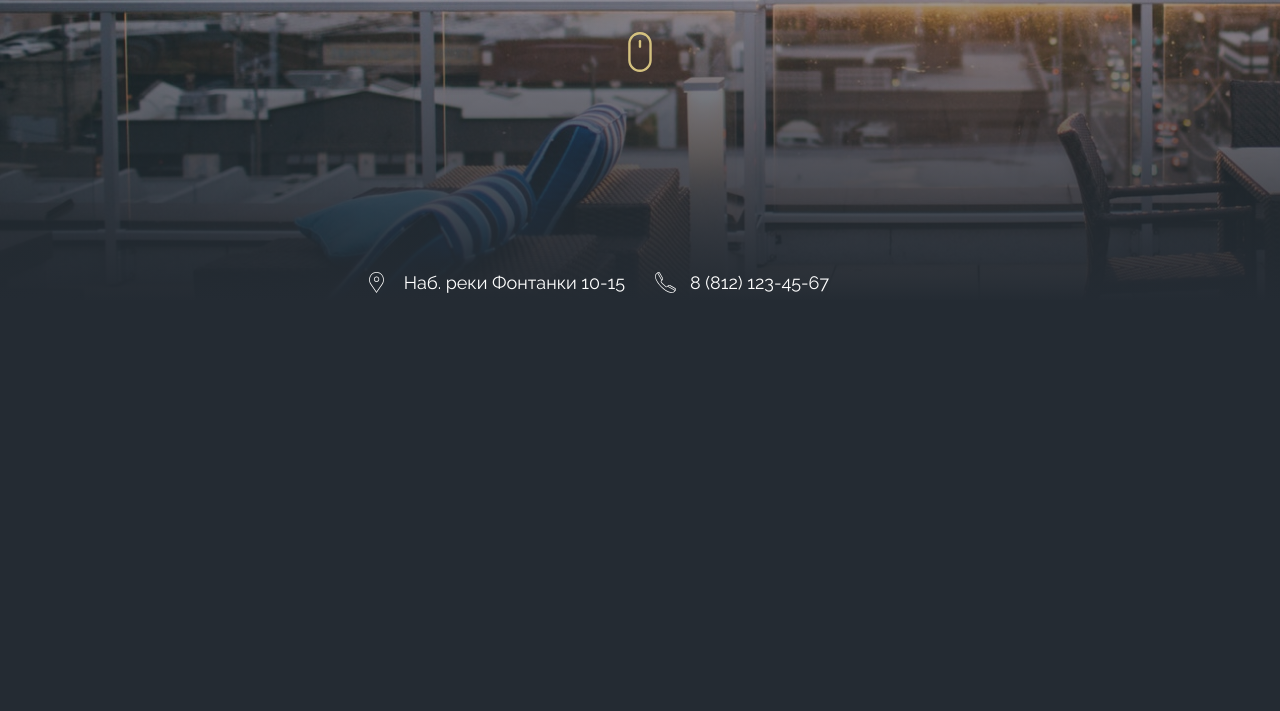
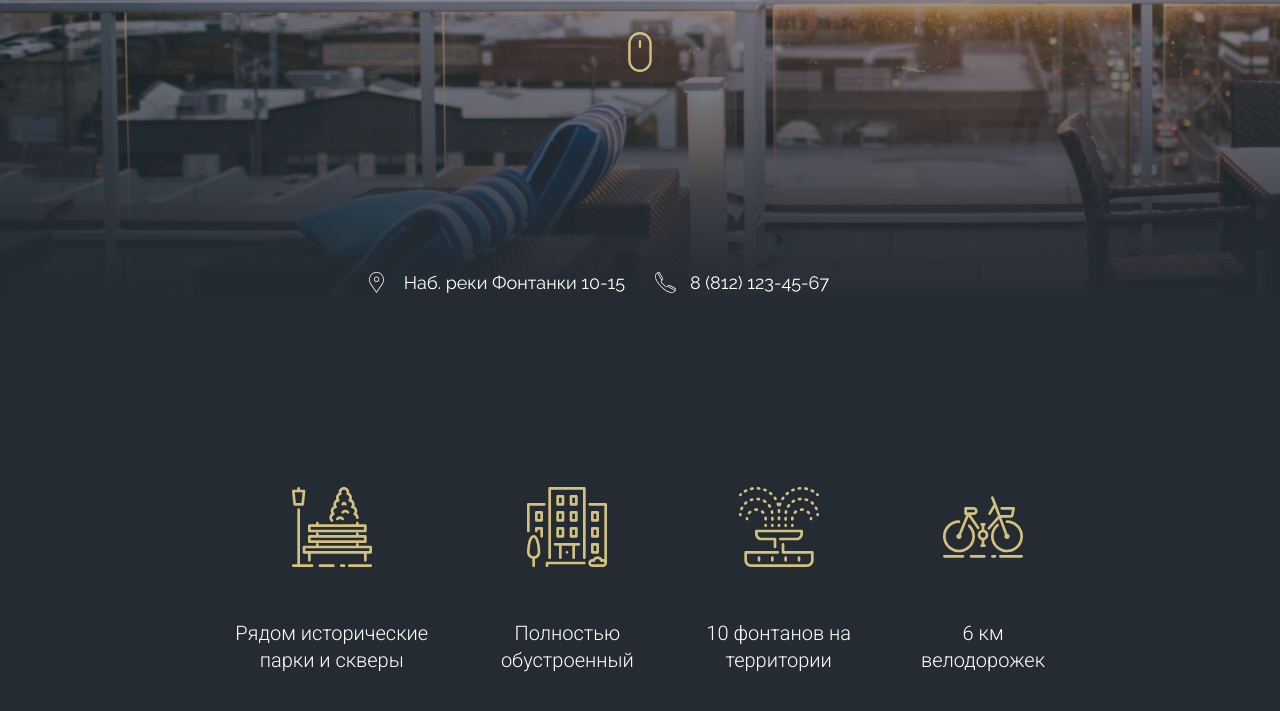
Before and after one commit to Kabuto43/LoftHouse, a website: page index.html in a window 1280 px wide. Shown: the part 473-1184 px from the top of the page. Before the commit the page ends 840 px from the top, so only its background shows below. Drawn offline with nearby package versions, Linux system fonts and the light colour scheme; a web font is replaced by a local one.

Commit message:
added benefits section

```diff
--- a/index.html
+++ b/index.html
@@ -52,5 +52,38 @@
             <a href="tel:+78121234567" class="info info--tel">8 (812) 123-45-67</a>
         </div>
     </header>
+
+    <main>
+        <section class="benefits">
+            <h2 class="visually-hidden">Преимущества ЖК</h2>
+
+            <div class="container container--sm">
+                <div class="benefits__row">
+
+                    <div class="benefits__item">
+                        <img src="./img/benefits/bench.svg" alt="bench img" class="benefits__item-img">
+                        <p class="benefits__item-text">Рядом исторические парки&nbsp;и&nbsp;скверы</p>
+                    </div>
+
+                    <div class="benefits__item">
+                        <img src="./img/benefits/building.svg" alt="building img" class="benefits__item-img">
+                        <p class="benefits__item-text">Полностью обустроенный</p>
+                    </div>
+
+                    <div class="benefits__item">
+                        <img src="./img/benefits/fountain.svg" alt="fountain img" class="benefits__item-img">
+                        <p class="benefits__item-text">10 фонтанов на территории</p>
+                    </div>
+
+                    <div class="benefits__item">
+                        <img src="./img/benefits/bicycle.svg" alt="bicycle img" class="benefits__item-img">
+                        <p class="benefits__item-text">6 км велодорожек</p>
+                    </div>
+
+                </div>
+            </div>
+
+        </section>
+    </main>
 </body>
 </html>
--- a/scss/base/_base.scss
+++ b/scss/base/_base.scss
@@ -19,9 +19,31 @@ a {
 .container {
     margin: 0 auto;
     padding: 0 15px;
-    width: 1140px;
+    max-width: 1140px;
+
+    &--sm {
+        max-width: 840px;
+    }
 }
 
 .text-right {
     text-align: right;
 }
+
+.visually-hidden {
+    /* Contain text within 1px box */
+    height: 1px;
+    overflow: hidden;
+    width: 1px;
+
+    /* Keep the layout */
+    position: absolute;
+
+    /* Remove any visible trace (e.g. background color) */
+    clip: rect(1px 1px 1px 1px); /* IE6, IE7 */
+    clip: rect(1px, 1px, 1px, 1px);
+    clip-path: inset(50%); /* browsers in the future */
+
+    /* Prevent the screen reader to skip spaces between words */
+    white-space: nowrap;
+}
--- /dev/null
+++ b/scss/blocks/_benefits.scss
@@ -0,0 +1,25 @@
+.benefits {
+    padding: 120px 0;
+}
+
+.benefits__row {
+    display: flex;
+    column-gap: 70px;
+
+}
+
+.benefits__item {
+    text-align: center;
+
+}
+
+.benefits__item-img {
+    margin-bottom: 53px;
+}
+
+.benefits__item-text {
+    font-size: 20px;
+    line-height: 1.35; /* fz20 / lh 27px = lh 1.35*/
+    font-family: $font-secondary;
+    font-weight: 300;
+}
--- a/scss/main.scss
+++ b/scss/main.scss
@@ -7,3 +7,4 @@
 @import './blocks/header';
 @import './blocks/nav';
 @import './blocks/info';
+@import './blocks/benefits';
```
Also changed, not shown: css/main.css, img/benefits/bench.svg (added), img/benefits/bicycle.svg (added), img/benefits/building.svg (added), img/benefits/fountain.svg (added), 1 other file.
